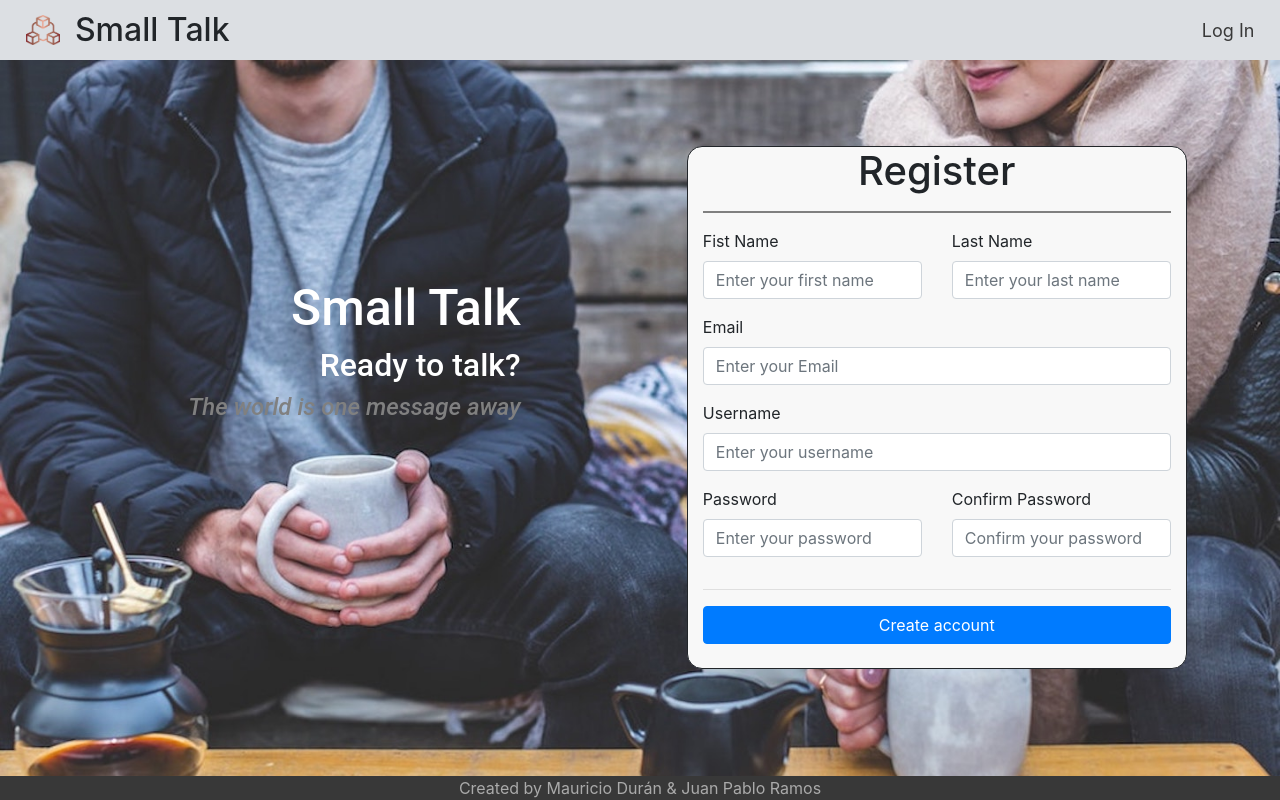
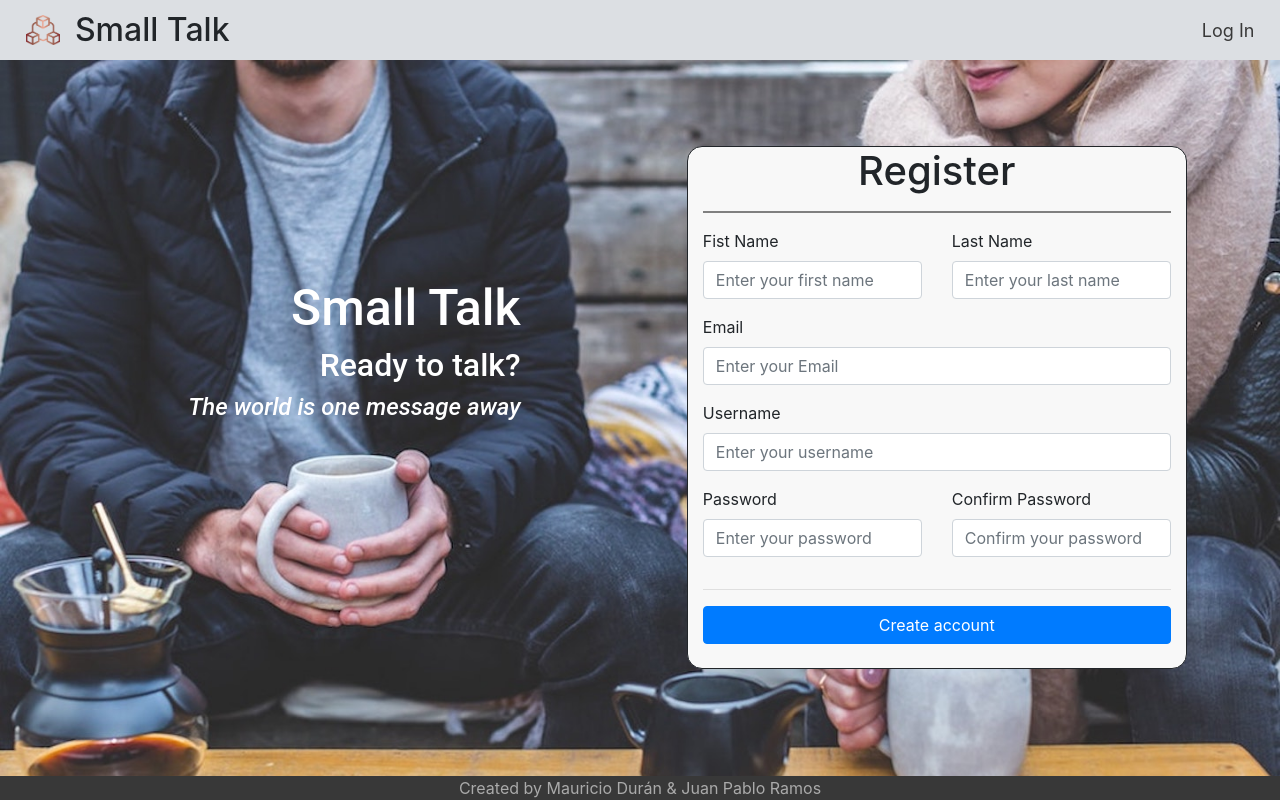
Before and after one commit to mauduran/Live-Chat-App, a React (Create React App) app: page / in a window 1280 px wide. Built offline with nearby package versions, Linux system fonts and the light colour scheme.

Commit message:
Added Color whit to font color

```diff
--- a/src/components/Home/HomeMessage/HomeMessage.css
+++ b/src/components/Home/HomeMessage/HomeMessage.css
@@ -1,9 +1,6 @@
 #homeMessage{
-    /* background-color: #f8f8f8; */
     padding: 10px;
     border-radius: 5px;
-    /* border: 1px solid #383838; */
-    color: white;
     width: fit-content;
     float: right;
 }
@@ -11,6 +8,7 @@
 #homeMessage *{
     text-align: right;
     font-family: 'Roboto', sans-serif;
+    color: white;
 }
 
 #homeMessage h1{
```
